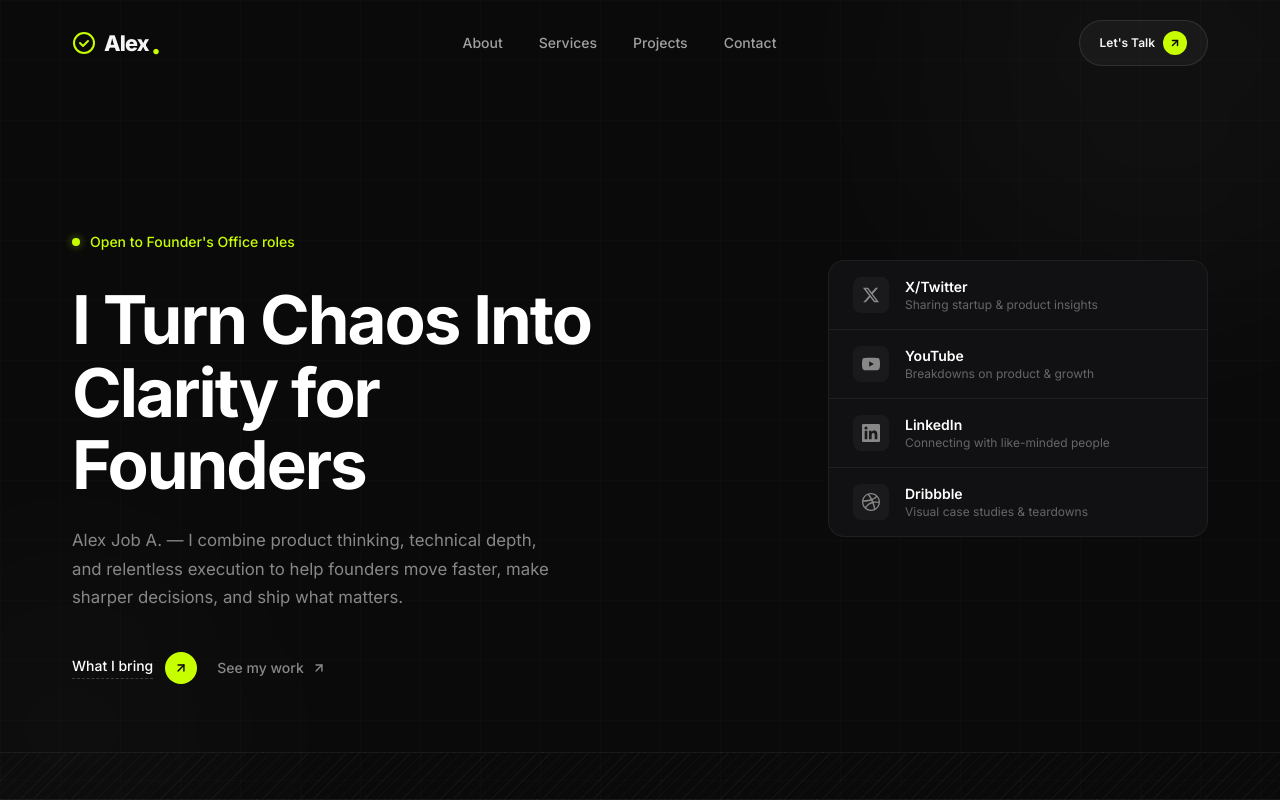
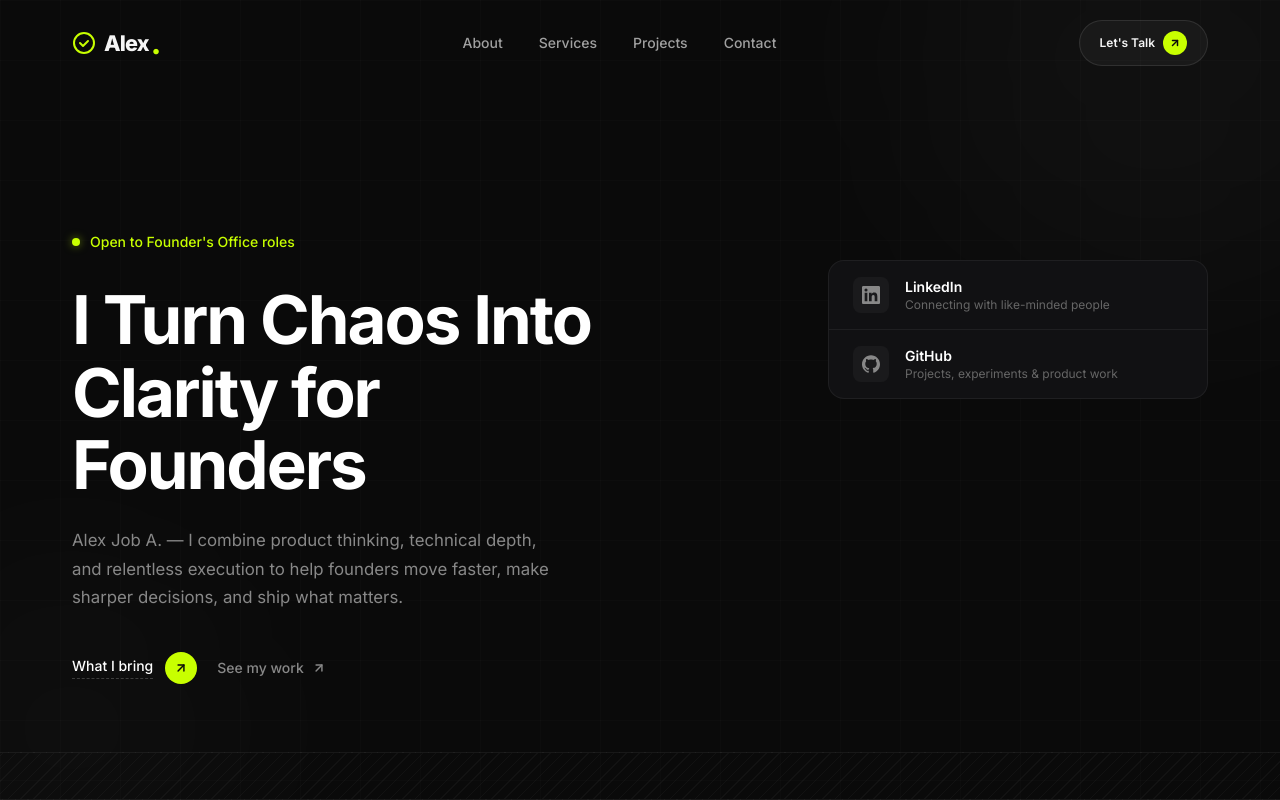
Before and after one commit to AlexBrighten/Alex-Job-Brighten, a Next.js app: page / in a window 1280 px wide. Shown: the top 800 px of the page. Built offline with nearby package versions, Linux system fonts and the light colour scheme.

Commit message:
feat(hero): update social links by removing X/Twitter and YouTube, and adding GitHub

```diff
--- a/src/app/components/Hero.js
+++ b/src/app/components/Hero.js
@@ -3,26 +3,6 @@
 import { motion } from "framer-motion";
 
 const socialLinks = [
-  {
-    name: "X/Twitter",
-    desc: "Sharing startup & product insights",
-    href: "https://twitter.com",
-    icon: (
-      <svg width="18" height="18" viewBox="0 0 24 24" fill="currentColor">
-        <path d="M18.244 2.25h3.308l-7.227 8.26 8.502 11.24H16.17l-5.214-6.817L4.99 21.75H1.68l7.73-8.835L1.254 2.25H8.08l4.713 6.231zm-1.161 17.52h1.833L7.084 4.126H5.117z" />
-      </svg>
-    ),
-  },
-  {
-    name: "YouTube",
-    desc: "Breakdowns on product & growth",
-    href: "https://youtube.com",
-    icon: (
-      <svg width="18" height="18" viewBox="0 0 24 24" fill="currentColor">
-        <path d="M23.498 6.186a3.016 3.016 0 0 0-2.122-2.136C19.505 3.545 12 3.545 12 3.545s-7.505 0-9.377.505A3.017 3.017 0 0 0 .502 6.186C0 8.07 0 12 0 12s0 3.93.502 5.814a3.016 3.016 0 0 0 2.122 2.136c1.871.505 9.376.505 9.376.505s7.505 0 9.377-.505a3.015 3.015 0 0 0 2.122-2.136C24 15.93 24 12 24 12s0-3.93-.502-5.814zM9.545 15.568V8.432L15.818 12z" />
-      </svg>
-    ),
-  },
   {
     name: "LinkedIn",
     desc: "Connecting with like-minded people",
@@ -34,12 +14,12 @@
     ),
   },
   {
-    name: "Dribbble",
-    desc: "Visual case studies & teardowns",
-    href: "https://dribbble.com",
+    name: "GitHub",
+    desc: "Projects, experiments & product work",
+    href: "https://github.com/AlexBrighten",
     icon: (
       <svg width="18" height="18" viewBox="0 0 24 24" fill="currentColor">
-        <path d="M12 24C5.385 24 0 18.615 0 12S5.385 0 12 0s12 5.385 12 12-5.385 12-12 12zm10.12-10.358c-.35-.11-3.17-.953-6.384-.438 1.34 3.684 1.887 6.684 1.992 7.308 2.3-1.555 3.936-4.02 4.395-6.87zm-6.115 7.808c-.153-.9-.75-4.032-2.19-7.77l-.066.02c-5.79 2.015-7.86 6.025-8.04 6.4 1.73 1.358 3.92 2.166 6.29 2.166 1.42 0 2.77-.29 4-.81zm-11.62-2.58c.232-.4 3.045-5.055 8.332-6.765.135-.045.27-.084.405-.12-.26-.585-.54-1.167-.832-1.74C7.17 11.775 2.206 11.71 1.756 11.7l-.004.312c0 2.633.998 5.037 2.634 6.855zm-2.42-9.36c.46.008 4.683.026 9.477-1.248-1.698-3.018-3.53-5.558-3.8-5.928-2.868 1.35-5.01 3.99-5.676 7.17zm7.56-7.872c.29.39 2.16 2.91 3.83 5.998 3.646-1.365 5.19-3.44 5.373-3.702A10.577 10.577 0 0 0 12 1.56c-.252 0-.5.014-.748.038zm10.394 3.753c-.217.29-1.91 2.5-5.717 4.02.24.49.47.985.68 1.485.075.18.15.36.22.53 3.41-.43 6.8.26 7.14.33-.02-2.42-.88-4.64-2.31-6.38z" />
+        <path d="M12 .297c-6.63 0-12 5.373-12 12 0 5.303 3.438 9.8 8.205 11.385.6.113.82-.258.82-.577 0-.285-.01-1.04-.015-2.04-3.338.724-4.042-1.61-4.042-1.61C4.422 18.07 3.633 17.7 3.633 17.7c-1.087-.744.084-.729.084-.729 1.205.084 1.838 1.236 1.838 1.236 1.07 1.835 2.809 1.305 3.495.998.108-.776.417-1.305.76-1.605-2.665-.3-5.466-1.332-5.466-5.93 0-1.31.465-2.38 1.235-3.22-.135-.303-.54-1.523.105-3.176 0 0 1.005-.322 3.3 1.23.96-.267 1.98-.399 3-.405 1.02.006 2.04.138 3 .405 2.28-1.552 3.285-1.23 3.285-1.23.645 1.653.24 2.873.12 3.176.765.84 1.23 1.91 1.23 3.22 0 4.61-2.805 5.625-5.475 5.92.42.36.81 1.096.81 2.22 0 1.606-.015 2.896-.015 3.286 0 .315.21.69.825.57C20.565 22.092 24 17.592 24 12.297c0-6.627-5.373-12-12-12" />
       </svg>
     ),
   },
```
